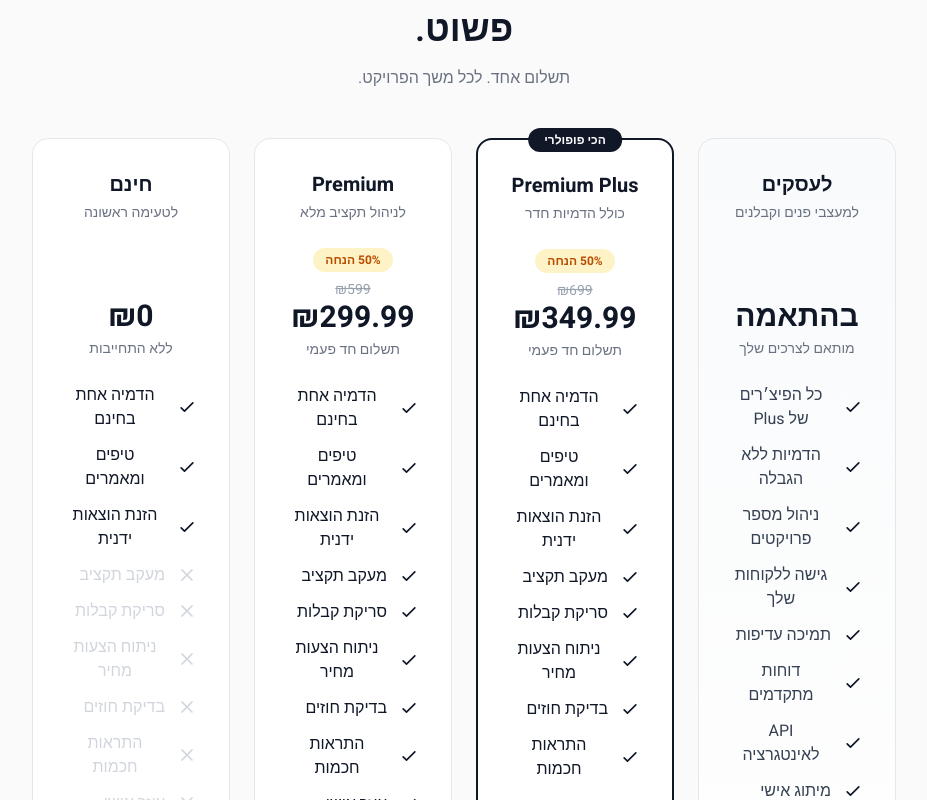
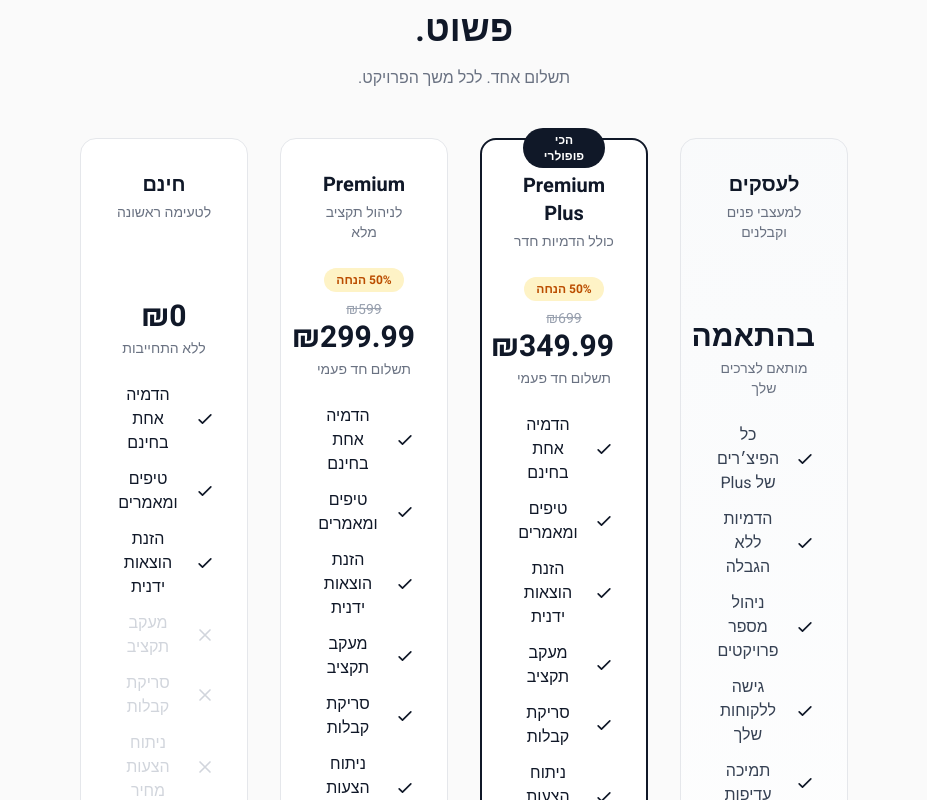
Before and after one commit to guyceza/shiputz-ai, a Next.js app: page / in a window 1280 px wide. Shown: the part 6760-7560 px from the top of the page, without its empty margins (176-1103 px from the left). Built offline with nearby package versions, Linux system fonts and the light colour scheme; no server answers.

Commit message:
Make pricing cards full width - remove max-w constraint

```diff
--- a/src/components/PricingComparison.tsx
+++ b/src/components/PricingComparison.tsx
@@ -31,7 +31,7 @@ const businessFeatures = [
 
 export default function PricingComparison() {
   return (
-    <div dir="ltr" className="grid grid-cols-1 lg:grid-cols-4 gap-6 max-w-7xl mx-auto px-4">
+    <div dir="ltr" className="grid grid-cols-1 lg:grid-cols-4 gap-8 w-full px-8 lg:px-16">
 
       {/* Free Card - LEFTMOST */}
       <div className="border border-gray-200 rounded-2xl p-8 bg-white flex flex-col" dir="rtl">
```
